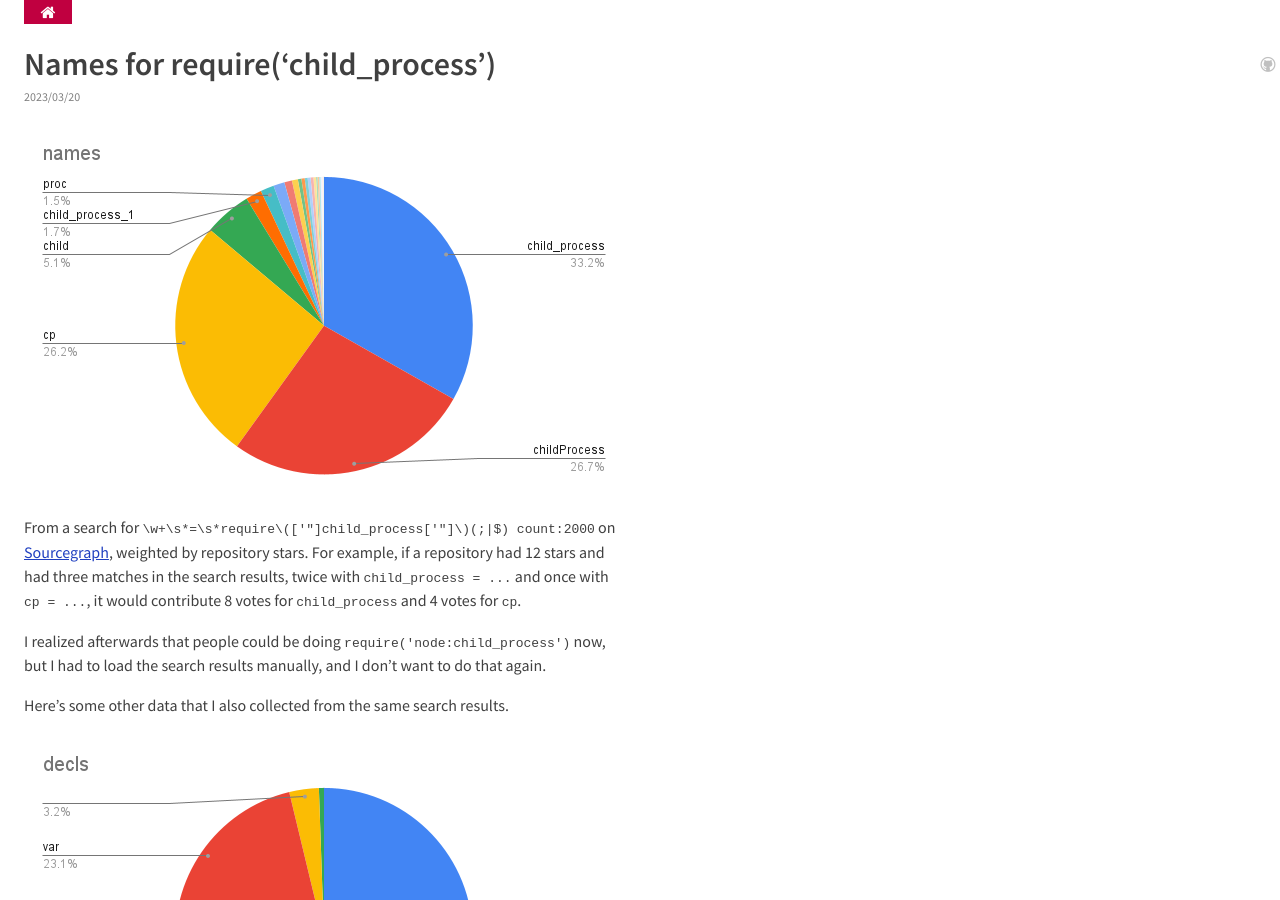
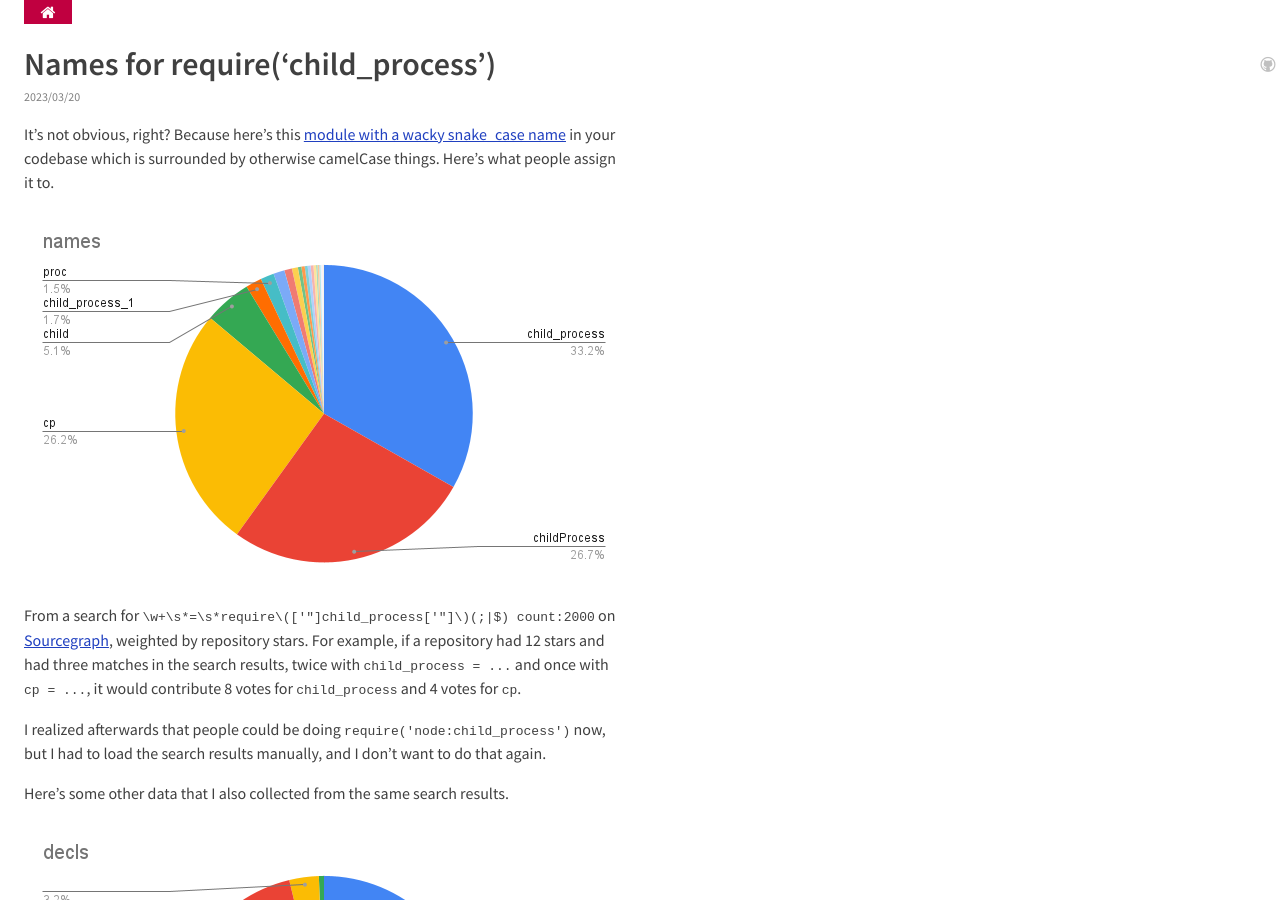
Before and after one commit to wh0/wh0.github.io, a Jekyll site: the page built from _posts/2023-03-19-require-child-process.md, in a window 1280 px wide and 900 px high. Built offline with Jekyll 4.4.1, drawn with Linux system fonts in a browser that asks for light colours.

Commit message:
Update 2023-03-19-require-child-process.md

```diff
--- a/_posts/2023-03-19-require-child-process.md
+++ b/_posts/2023-03-19-require-child-process.md
@@ -5,6 +5,10 @@ title: Names for require('child_process')
 previous_teaser: A salsa made of tempura instead of raw vegetables
 previous_first: false
 ---
+It's not obvious, right?
+Because here's this [module with a wacky snake_case name](https://nodejs.org/api/child_process.html) in your codebase which is surrounded by otherwise camelCase things.
+Here's what people assign it to.
+
 ![
 child_process 0.3321;
 childProcess 0.2675;
```
